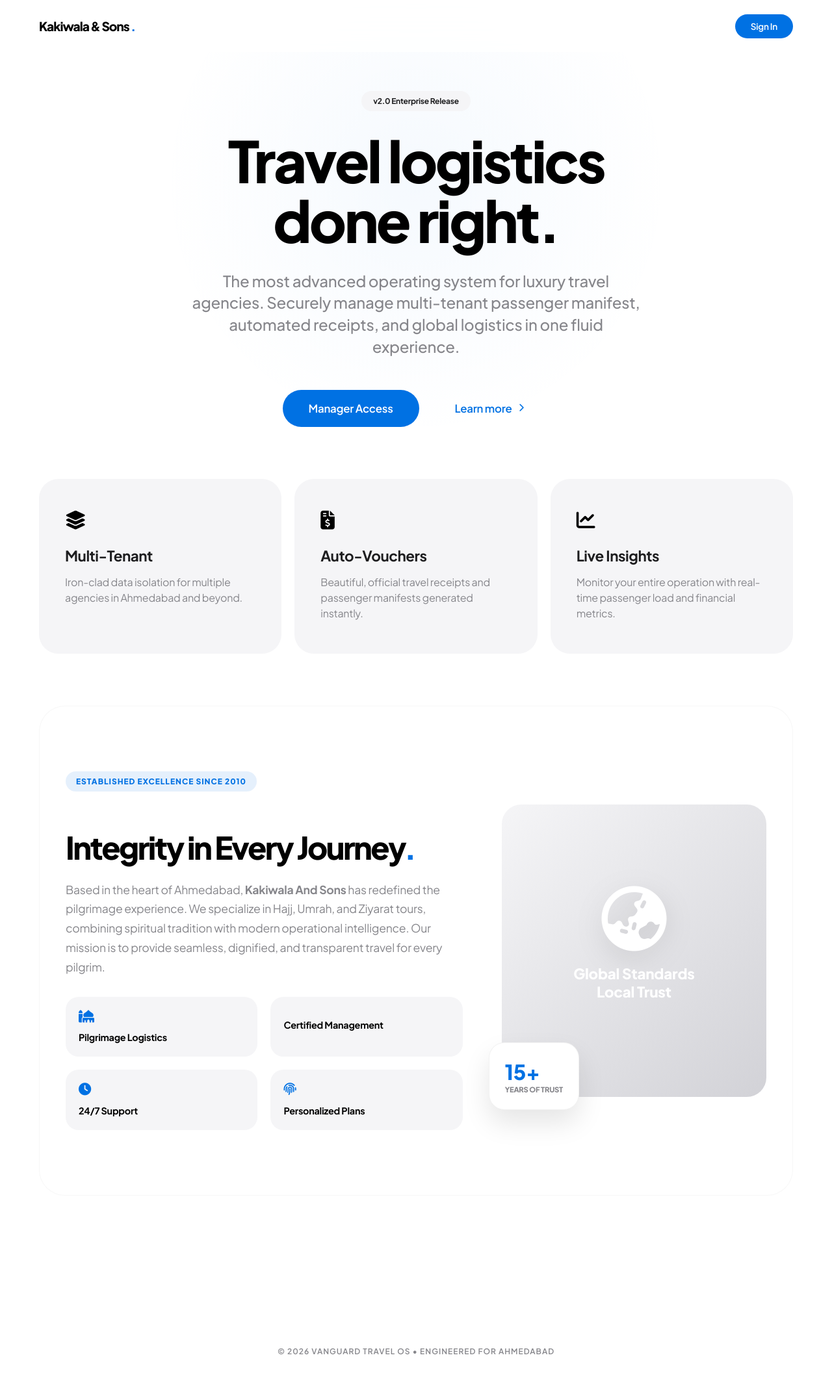
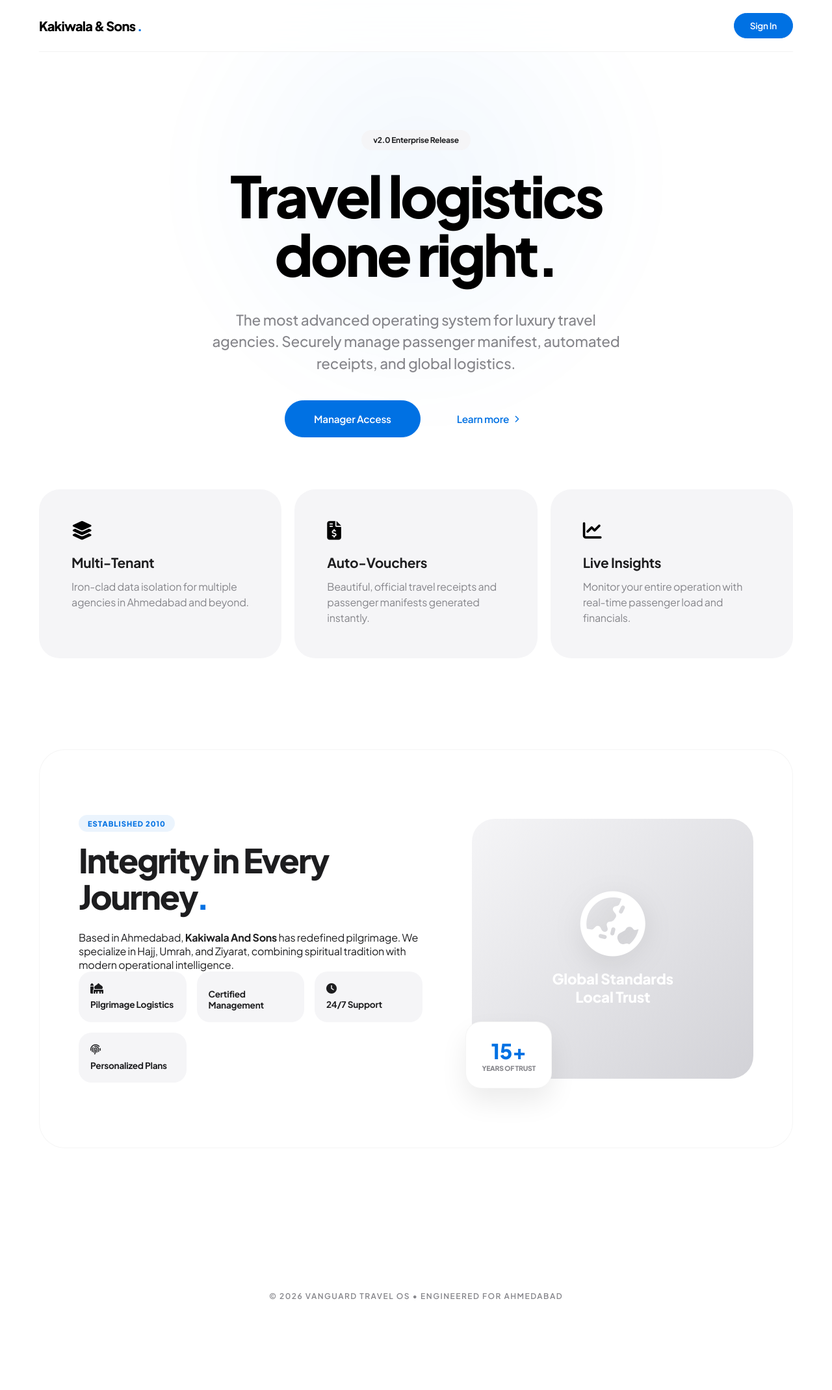
Before and after one commit to faizm506/fantastic-computing-machine, a Django app: page / in a window 1280 px wide. Shown: the whole page at 65% size. After the commit the page ends 2000 px from the top, so only its background shows below. Run offline with Django 5.2, Linux system fonts and the light colour scheme.

Commit message:
desigin upgrade

```diff
--- a/bookings/templates/bookings/guide.html
+++ b/bookings/templates/bookings/guide.html
@@ -3,7 +3,7 @@
 <head>
     <meta charset="UTF-8">
     <meta name="viewport" content="width=device-width, initial-scale=1.0">
-    <title>Operator Manual | Vanguard Travel OS</title>
+    <title>Operator Manual | Kakiwala Travel OS</title>
     <link href="https://fonts.googleapis.com/css2?family=Plus+Jakarta+Sans:wght@300;400;500;600;700;800&display=swap" rel="stylesheet">
     <link rel="stylesheet" href="https://cdnjs.cloudflare.com/ajax/libs/font-awesome/6.4.0/css/all.min.css">
 
--- a/bookings/templates/home.html
+++ b/bookings/templates/home.html
@@ -11,263 +11,216 @@
     <style>
         :root {
             --brand-midnight: #000000;
-            --brand-accent: #0071e3;   /* Apple Blue */
-            --brand-soft: #f5f5f7;     /* Apple Canvas */
-            --text-main: #1d1d1f;      /* Apple Primary */
-            --text-muted: #86868b;     /* Apple Secondary */
+            --brand-accent: #0071e3;
+            --brand-soft: #f5f5f7;
+            --text-main: #1d1d1f;
+            --text-muted: #86868b;
             --bg-canvas: #ffffff;
+            --glass-bg: rgba(255, 255, 255, 0.75);
         }
 
-        /* --- Smooth Apple Resets --- */
-        * { box-sizing: border-box; transition: all 0.5s cubic-bezier(0.25, 0.1, 0.25, 1); }
+        /* --- Fluid Scaling & Resets --- */
+        * { box-sizing: border-box; margin: 0; padding: 0; }
 
         body {
             font-family: 'Plus Jakarta Sans', sans-serif;
-            margin: 0;
             background-color: var(--bg-canvas);
             color: var(--text-main);
             overflow-x: hidden;
             letter-spacing: -0.015em;
+            -webkit-font-smoothing: antialiased;
         }
 
-        /* --- Main Layout Container --- */
         .page-wrapper {
-            max-width: 1200px;
+            width: 100%;
+            max-width: 1300px;
             margin: 0 auto;
-            padding: 0 20px;
+            padding: 0 clamp(20px, 5vw, 60px);
         }
 
-        /* --- Standalone Navbar --- */
+        /* --- Sophisticated Glass Navbar --- */
         .nav-standalone {
-            height: 80px;
+            height: clamp(70px, 10vh, 90px);
             display: flex;
             justify-content: space-between;
             align-items: center;
-            background: rgba(255, 255, 255, 0.8);
+            background: var(--glass-bg);
             backdrop-filter: blur(20px);
+            -webkit-backdrop-filter: blur(20px);
             position: sticky;
             top: 0;
             z-index: 1000;
+            border-bottom: 1px solid rgba(0,0,0,0.05);
         }
 
         .logo-text {
             font-weight: 800;
-            font-size: 1.2rem;
-            letter-spacing: -1px;
+            font-size: clamp(1rem, 2vw, 1.25rem);
+            letter-spacing: -0.8px;
             color: var(--brand-midnight);
         }
 
-        /* --- Hero Section --- */
-        @keyframes appleFadeUp {
-            from { opacity: 0; transform: translateY(40px); }
-            to { opacity: 1; transform: translateY(0); }
-        }
-
+        /* --- Responsive Hero --- */
         .hero-container {
             display: flex;
             flex-direction: column;
             align-items: center;
             justify-content: center;
-            min-height: 90vh;
+            min-height: 85vh;
             text-align: center;
-            padding: 60px 0;
-            animation: appleFadeUp 1s cubic-bezier(0.16, 1, 0.3, 1);
+            padding: clamp(60px, 10vw, 120px) 0;
             position: relative;
         }
 
-        .badge-premium {
-            background: var(--brand-soft);
-            color: var(--text-main);
-            padding: 8px 18px;
-            border-radius: 50px;
-            font-size: 0.75rem;
-            font-weight: 700;
-            margin-bottom: 30px;
-        }
-
         .hero-title {
-            font-size: clamp(3rem, 10vw, 5.5rem);
+            font-size: clamp(2.5rem, 8vw, 5.5rem);
             font-weight: 800;
-            letter-spacing: -0.04em;
-            line-height: 1.05;
+            letter-spacing: -0.045em;
+            line-height: 1.02;
             color: var(--brand-midnight);
-            margin: 0;
+            max-width: 1000px;
         }
 
         .hero-subtitle {
             color: var(--text-muted);
-            font-size: clamp(1.1rem, 2.5vw, 1.5rem);
-            max-width: 700px;
-            margin: 30px 0 50px 0;
-            line-height: 1.4;
+            font-size: clamp(1rem, 2vw, 1.4rem);
+            max-width: 650px;
+            margin: clamp(20px, 4vw, 40px) 0;
+            line-height: 1.5;
             font-weight: 500;
         }
 
-        /* --- Apple-Style Buttons --- */
+        /* --- Interactive Apple Buttons --- */
         .cta-group {
             display: flex;
-            gap: 15px;
+            gap: 12px;
             flex-wrap: wrap;
             justify-content: center;
         }
 
         .btn-apple {
-            padding: 18px 40px;
+            padding: clamp(14px, 2vw, 18px) clamp(24px, 4vw, 44px);
             border-radius: 50px;
             font-weight: 600;
-            font-size: 1.05rem;
+            font-size: clamp(0.9rem, 1.2vw, 1.05rem);
             text-decoration: none;
             display: inline-flex;
             align-items: center;
+            transition: all 0.4s cubic-bezier(0.15, 1, 0.3, 1);
         }
 
-        .btn-apple-primary {
-            background: var(--brand-accent);
-            color: white;
-        }
+        .btn-apple-primary { background: var(--brand-accent); color: white; border: 1px solid var(--brand-accent); }
+        .btn-apple-primary:hover { background: #0077ed; transform: scale(1.03); box-shadow: 0 10px 20px rgba(0, 113, 227, 0.2); }
 
-        .btn-apple-primary:hover {
-            background: #0077ed;
-            transform: scale(1.02);
-        }
+        .btn-apple-secondary { color: var(--brand-accent); background: transparent; }
+        .btn-apple-secondary:hover { text-decoration: underline; }
 
-        .btn-apple-secondary {
-            color: var(--brand-accent);
-        }
-
-        .btn-apple-secondary:hover {
-            text-decoration: underline;
-        }
-
-        /* --- Feature Grid --- */
+        /* --- Adaptive Feature Grid --- */
         .feature-grid {
             display: grid;
-            grid-template-columns: repeat(auto-fit, minmax(300px, 1fr));
+            grid-template-columns: repeat(auto-fit, minmax(280px, 1fr));
             gap: 20px;
-            margin-top: 80px;
+            margin: clamp(40px, 8vw, 80px) 0;
             width: 100%;
         }
 
         .feature-card {
             background: var(--brand-soft);
-            padding: 50px 40px;
-            border-radius: 30px;
+            padding: clamp(30px, 5vw, 50px);
+            border-radius: 32px;
             text-align: left;
-            border: none;
+            transition: transform 0.3s ease;
+        }
+        .feature-card:hover { transform: translateY(-5px); }
+
+        .feature-card i { font-size: 1.8rem; color: var(--brand-midnight); margin-bottom: 20px; display: block; }
+        .feature-card h3 { font-size: 1.3rem; font-weight: 700; margin-bottom: 12px; }
+        .feature-card p { color: var(--text-muted); font-size: 1rem; line-height: 1.5; }
+
+        /* --- Fluid About Section --- */
+        .about-container {
+            display: grid;
+            grid-template-columns: 1.1fr 0.9fr;
+            gap: clamp(30px, 6vw, 80px);
+            padding: clamp(40px, 8vw, 100px) clamp(20px, 5vw, 60px);
+            background: #ffffff;
+            border-radius: 40px;
+            margin: 60px 0;
+            border: 1px solid rgba(0,0,0,0.04);
+            align-items: center;
         }
 
-        .feature-card i {
-            font-size: 1.8rem;
-            color: var(--brand-midnight);
-            margin-bottom: 25px;
-            display: block;
-        }
-
-        .feature-card h3 {
-            margin: 0 0 15px 0;
-            font-size: 1.4rem;
-            font-weight: 700;
-            letter-spacing: -0.02em;
-        }
-
-        .feature-card p {
-            margin: 0;
-            color: var(--text-muted);
-            font-size: 1rem;
-            line-height: 1.5;
-        }
-
-        /* --- About Section Styles --- */
-        .about-container {
-            display: grid;
-            grid-template-columns: 1.2fr 0.8fr;
-            gap: 60px;
-            padding: 100px 40px;
-            align-items: center;
-            background: #ffffff;
-            border-radius: 40px;
-            margin: 80px 0;
-            border: 1px solid rgba(0,0,0,0.03);
+        @media (max-width: 1024px) {
+            .about-container { grid-template-columns: 1fr; }
         }
 
         .about-content h2 {
-            font-size: 3rem;
+            font-size: clamp(2rem, 5vw, 3.2rem);
             font-weight: 800;
-            letter-spacing: -2.5px;
-            color: var(--brand-midnight);
+            letter-spacing: -2px;
             margin-bottom: 24px;
             line-height: 1.1;
         }
 
-        .about-text {
-            font-size: 1.1rem;
-            line-height: 1.7;
-            color: #86868b;
-            margin-bottom: 30px;
-        }
-
         .feature-mini-grid {
             display: grid;
-            grid-template-columns: 1fr 1fr;
-            gap: 20px;
+            grid-template-columns: repeat(auto-fit, minmax(160px, 1fr));
+            gap: 16px;
         }
 
         .feature-pill {
-            background: #f5f5f7;
-            padding: 20px;
+            background: var(--brand-soft);
+            padding: 18px;
             border-radius: 20px;
-            transition: all 0.3s ease;
+            display: flex;
+            flex-direction: column;
+            gap: 8px;
         }
 
-        .feature-pill:hover {
-            transform: translateY(-5px);
-            background: #fff;
-            box-shadow: 0 10px 30px rgba(0,0,0,0.05);
+        .feature-pill span { font-weight: 700; font-size: 0.85rem; }
+
+        /* --- Visual Compositions --- */
+        .visual-card {
+            width: 100%;
+            min-height: clamp(350px, 50vh, 500px);
+            background: linear-gradient(135deg, #f5f5f7 0%, #d2d2d7 100%);
+            border-radius: 35px;
+            display: flex;
+            align-items: center;
+            justify-content: center;
+            position: relative;
         }
 
-        .feature-pill i {
-            font-size: 1.2rem;
-            color: #0071e3;
-            margin-bottom: 12px;
-            display: block;
+        .stats-badge {
+            position: absolute;
+            bottom: -15px;
+            left: clamp(-10px, 2vw, -20px);
+            background: white;
+            padding: clamp(15px, 3vw, 24px);
+            border-radius: 24px;
+            box-shadow: 0 20px 40px rgba(0,0,0,0.08);
+            border: 1px solid rgba(0,0,0,0.04);
         }
 
-        .feature-pill span {
-            font-weight: 700;
-            font-size: 0.9rem;
-            color: var(--brand-midnight);
+        /* --- Decorative Blob --- */
+        .blob {
+            position: absolute;
+            width: clamp(300px, 60vw, 800px);
+            height: clamp(300px, 60vw, 800px);
+            background: radial-gradient(circle, rgba(0, 113, 227, 0.05) 0%, rgba(255, 255, 255, 0) 70%);
+            top: -10%;
+            z-index: -1;
+            border-radius: 50%;
+            filter: blur(40px);
         }
 
-        .experience-badge {
-            display: inline-block;
-            background: rgba(0, 113, 227, 0.1);
-            color: #0071e3;
-            padding: 8px 16px;
-            border-radius: 50px;
+        footer p {
+            color: var(--text-muted);
             font-size: 0.75rem;
-            font-weight: 800;
+            font-weight: 600;
             text-transform: uppercase;
-            letter-spacing: 1px;
-            margin-bottom: 20px;
-        }
-
-        /* --- Decorative Background Blobs --- */
-        .blob {
-            position: absolute;
-            width: 800px;
-            height: 800px;
-            background: radial-gradient(circle, rgba(0, 113, 227, 0.04) 0%, rgba(255, 255, 255, 0) 70%);
-            top: -200px;
-            z-index: -1;
-            border-radius: 50%;
-        }
-
-        /* --- Mobile Responsiveness --- */
-        @media (max-width: 900px) {
-            .about-container { grid-template-columns: 1fr; gap: 40px; padding: 40px 20px; }
-            .hero-container { padding: 40px 0; min-height: auto; }
-            .feature-card { padding: 30px; }
-            .nav-standalone { height: 60px; }
+            letter-spacing: 1.5px;
+            padding: 40px 0;
         }
     </style>
 </head>
@@ -283,33 +236,31 @@
             {% endif %}
         </nav>
 
-        <div class="hero-container">
+        <main>
+            <section class="hero-container">
                 <div class="blob"></div>
-
-            <div class="badge-premium">v2.0 Enterprise Release</div>
+                <div class="badge-premium" style="background: var(--brand-soft); padding: 8px 18px; border-radius: 50px; font-size: 0.75rem; font-weight: 700; margin-bottom: 25px;">
+                    v2.0 Enterprise Release
+                </div>
 
                 <h1 class="hero-title">Travel logistics<br>done right.</h1>
 
                 <p class="hero-subtitle">
-                The most advanced operating system for luxury travel agencies. Securely manage multi-tenant passenger manifest, automated receipts, and global logistics in one fluid experience.
+                    The most advanced operating system for luxury travel agencies. Securely manage passenger manifest, automated receipts, and global logistics.
                 </p>
 
                 <div class="cta-group">
                     {% if not user.is_authenticated %}
-                    <a href="{% url 'login' %}" class="btn-apple btn-apple-primary">
-                        Manager Access
-                    </a>
+                        <a href="{% url 'login' %}" class="btn-apple btn-apple-primary">Manager Access</a>
                         <a href="{% url 'software_guide' %}" class="btn-apple btn-apple-secondary">
-    Learn more <i class="fas fa-chevron-right" style="margin-left: 10px; font-size: 0.8rem;"></i>
+                            Learn more <i class="fas fa-chevron-right" style="margin-left: 8px; font-size: 0.7rem;"></i>
                         </a>
                     {% else %}
-                    <a href="{% url 'dashboard' %}" class="btn-apple btn-apple-primary">
-                        Enter Workspace
-                    </a>
+                        <a href="{% url 'dashboard' %}" class="btn-apple btn-apple-primary">Enter Workspace</a>
                     {% endif %}
                 </div>
 
-            <div class="feature-grid" id="features">
+                <div class="feature-grid">
                     <div class="feature-card">
                         <i class="fas fa-layer-group"></i>
                         <h3>Multi-Tenant</h3>
@@ -323,58 +274,45 @@
                     <div class="feature-card">
                         <i class="fas fa-chart-line"></i>
                         <h3>Live Insights</h3>
-                    <p>Monitor your entire operation with real-time passenger load and financial metrics.</p>
+                        <p>Monitor your entire operation with real-time passenger load and financials.</p>
                     </div>
                 </div>
 
                 <div class="about-container">
                     <div class="about-content" style="text-align: left;">
-                    <span class="experience-badge">Established Excellence Since 2010</span>
-                    <h2>Integrity in Every Journey<span style="color: #0071e3;">.</span></h2>
+                        <span style="display: inline-block; background: rgba(0, 113, 227, 0.08); color: var(--brand-accent); padding: 6px 14px; border-radius: 50px; font-size: 0.7rem; font-weight: 800; text-transform: uppercase; letter-spacing: 1px; margin-bottom: 15px;">
+                            Established 2010
+                        </span>
+                        <h2>Integrity in Every Journey<span style="color: var(--brand-accent);">.</span></h2>
                         <p class="about-text">
-                        Based in the heart of Ahmedabad, <strong>Kakiwala And Sons</strong> has redefined the pilgrimage experience. We specialize in Hajj, Umrah, and Ziyarat tours, combining spiritual tradition with modern operational intelligence. Our mission is to provide seamless, dignified, and transparent travel for every pilgrim.
+                            Based in Ahmedabad, <strong>Kakiwala And Sons</strong> has redefined pilgrimage. We specialize in Hajj, Umrah, and Ziyarat, combining spiritual tradition with modern operational intelligence.
                         </p>
 
                         <div class="feature-mini-grid">
-                        <div class="feature-pill">
-                            <i class="fas fa-mosque"></i>
-                            <span>Pilgrimage Logistics</span>
+                            <div class="feature-pill"><i class="fas fa-mosque"></i><span>Pilgrimage Logistics</span></div>
+                            <div class="feature-pill"><i class="fas fa-shield-check"></i><span>Certified Management</span></div>
+                            <div class="feature-pill"><i class="fas fa-clock"></i><span>24/7 Support</span></div>
+                            <div class="feature-pill"><i class="fas fa-fingerprint"></i><span>Personalized Plans</span></div>
                         </div>
-                        <div class="feature-pill">
-                            <i class="fas fa-shield-check"></i>
-                            <span>Certified Management</span>
                     </div>
-                        <div class="feature-pill">
-                            <i class="fas fa-clock"></i>
-                            <span>24/7 Support</span>
+
+                    <div class="visual-card">
+                        <div style="text-align: center;">
+                            <i class="fas fa-globe-asia" style="font-size: clamp(60px, 10vw, 100px); color: white; filter: drop-shadow(0 10px 20px rgba(0,0,0,0.1));"></i>
+                            <h3 style="margin-top: 20px; font-weight: 800; color: white; font-size: clamp(1rem, 2vw, 1.4rem);">Global Standards<br>Local Trust</h3>
                         </div>
-                        <div class="feature-pill">
-                            <i class="fas fa-fingerprint"></i>
-                            <span>Personalized Plans</span>
+
+                        <div class="stats-badge">
+                            <div style="font-size: clamp(1.5rem, 3vw, 2rem); font-weight: 800; color: var(--brand-accent);">15+</div>
+                            <div style="font-size: 0.65rem; font-weight: 800; color: var(--text-muted); text-transform: uppercase;">Years of Trust</div>
                         </div>
                     </div>
                 </div>
+            </section>
+        </main>
 
-                <div style="position: relative;">
-                    <div style="width: 100%; min-height: 450px; background: linear-gradient(135deg, #f5f5f7 0%, #d2d2d7 100%); border-radius: 30px; overflow: hidden; display: flex; align-items: center; justify-content: center;">
-                        <div style="text-align: center;">
-                            <i class="fas fa-globe-asia" style="font-size: 100px; color: white; filter: drop-shadow(0 10px 20px rgba(0,0,0,0.1));"></i>
-                            <h3 style="margin-top: 20px; font-weight: 800; color: white; font-size: 1.4rem;">Global Standards<br>Local Trust</h3>
-                        </div>
-                    </div>
-
-                    <div style="position: absolute; bottom: -20px; left: -20px; background: white; padding: 24px; border-radius: 24px; box-shadow: 0 20px 40px rgba(0,0,0,0.1); border: 1px solid rgba(0,0,0,0.05); text-align: left;">
-                        <div style="font-size: 2rem; font-weight: 800; color: #0071e3;">15+</div>
-                        <div style="font-size: 0.7rem; font-weight: 800; color: #86868b; text-transform: uppercase;">Years of Trust</div>
-                    </div>
-                </div>
-            </div>
-        </div>
-
-        <footer style="padding: 80px 0 40px; text-align: center;">
-            <p style="color: var(--text-muted); font-size: 0.75rem; font-weight: 600; text-transform: uppercase; letter-spacing: 1px;">
-                © 2026 Vanguard Travel OS • Engineered for Ahmedabad
-            </p>
+        <footer style="text-align: center;">
+            <p>© 2026 Vanguard Travel OS • Engineered for Ahmedabad</p>
         </footer>
     </div>
 
--- a/bookings/templates/registration/login.html
+++ b/bookings/templates/registration/login.html
@@ -43,7 +43,7 @@
     .auth-card {
         width: 100%;
         max-width: 420px;
-        background: rgba(255, 255, 255, 0.7);
+        background: rgba(255, 244, 208, 0.7);
         backdrop-filter: blur(30px) saturate(180%);
         -webkit-backdrop-filter: blur(30px) saturate(180%);
         padding: 60px 40px;
--- a/bookings/urls.py
+++ b/bookings/urls.py
@@ -2,15 +2,13 @@ from django.urls import path
 from . import views
 
 urlpatterns = [
-    # Main Dash (htmx compatible)
+
     path('', views.dashboard, name='dashboard'),
 
-    # Booking Operations
     path('new/', views.new_booking, name='new_booking'),
     path('view/<str:booking_id>/', views.booking_detail, name='booking_detail'),
     path('delete/<str:booking_id>/', views.delete_booking, name='delete_booking'),
 
-    # Management & Exports
     path('archive/', views.batch_export_view, name='batch_export'),
     path('archive/zip/', views.export_batch_zip, name='export_zip'),
     path('export/excel/', views.export_bookings_csv, name='export_data'),
```
Also changed, not shown: bookings/templates/base.html (+108 -15 lines), db.sqlite3, logos/download_TciGPTu.jpg (added). Lines whose indentation alone changed are shown as unchanged.
